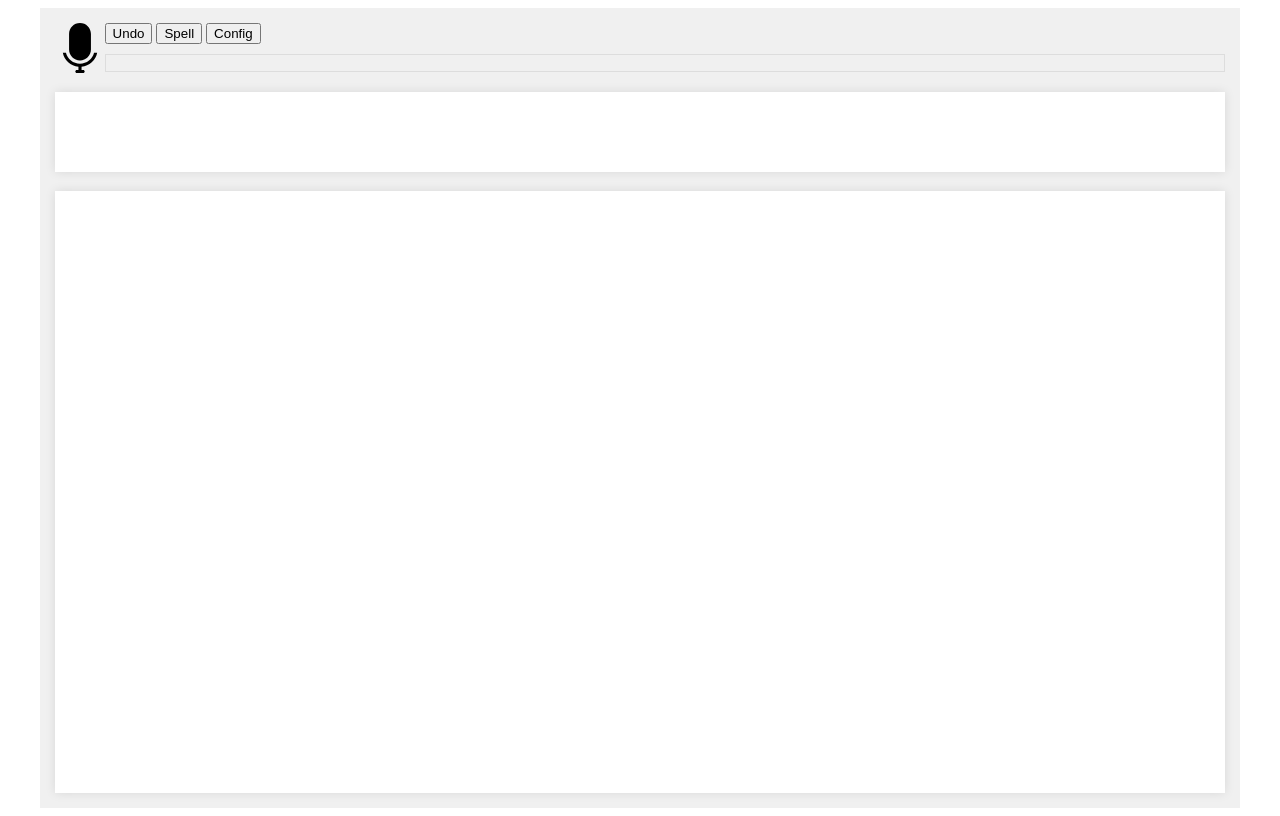
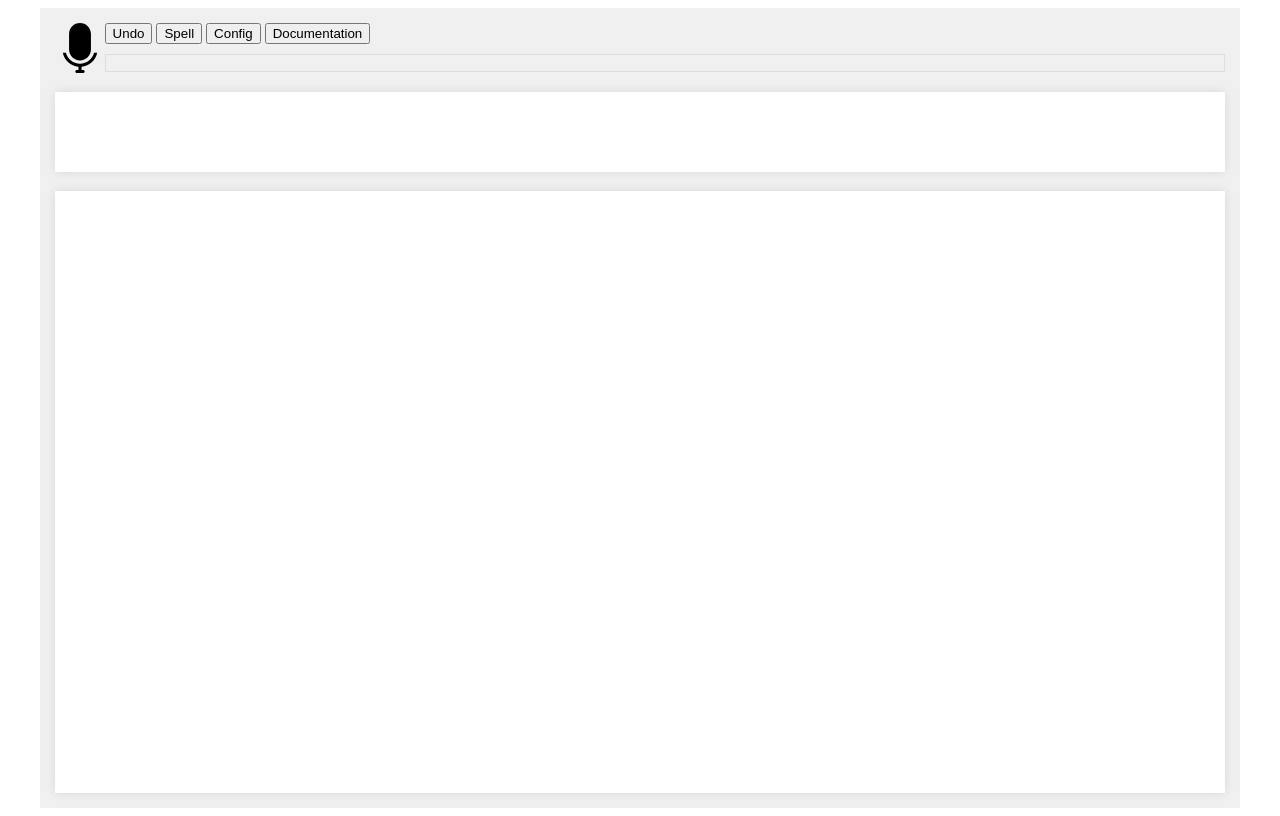
Before and after one commit to InexplicableMagic/speech-editor, a plain HTML site: page index.html in a window 1280 px wide. Drawn offline with Linux system fonts and the light colour scheme.

Commit message:
Documentation

```diff
--- a/index.html
+++ b/index.html
@@ -28,6 +28,7 @@
 					<button id="undo-button" >Undo</button>
 					<button id="spell-button" >Spell</button>
 					<button id="config-button" >Config</button>
+					<button onclick="window.open('https://github.com/InexplicableMagic/speech-editor/');">Documentation</button>
 				</div>
 		 		<div id="real-time-speech" class="real-time-result" ></div>
 	 		</div>
```
